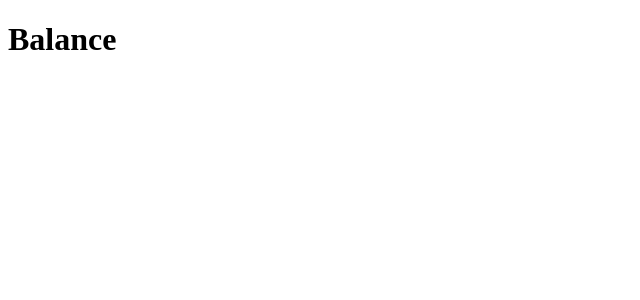
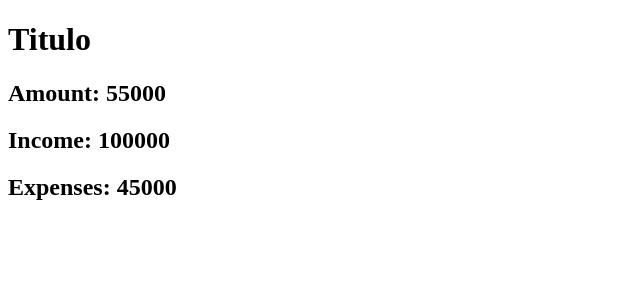
Before and after one commit to AllanAcostaM/Expenses_Tracker, an Angular app in the folder angular17_expenses_tracker/: page / in a window 1280 px wide. Shown: the top 300 px of the page, without its empty margins (0-640 px from the left). Built offline with nearby package versions, Linux system fonts and the light colour scheme.

Commit message:
Angular: Definicion y uso de un atributo del componente basado en una interface

```diff
--- a/angular17_expenses_tracker/src/app/app.component.html
+++ b/angular17_expenses_tracker/src/app/app.component.html
@@ -1,5 +1,5 @@
 <div class="content">
-  <app-balance title="Balance" />
+  <app-balance />
 </div>
 
 <!-- <router-outlet></router-outlet> -->
--- a/angular17_expenses_tracker/src/app/components/balance/balance.component.html
+++ b/angular17_expenses_tracker/src/app/components/balance/balance.component.html
@@ -1 +1,6 @@
 <h1>{{ title }}</h1>
+<div>
+  <h2>Amount: {{ balance.amount }}</h2>
+  <h2>Income: {{ balance.income }}</h2>
+  <h2>Expenses: {{ balance.expenses }}</h2>
+</div>
--- a/angular17_expenses_tracker/src/app/components/balance/balance.component.ts
+++ b/angular17_expenses_tracker/src/app/components/balance/balance.component.ts
@@ -1,6 +1,8 @@
 import { Component, Input } from '@angular/core';
 import { CommonModule } from '@angular/common';
 import { FormsModule } from '@angular/forms';
+
+import { Balance } from '../../models/balance.model';
 
 @Component({
   selector: 'app-balance',
@@ -10,5 +12,6 @@ import { FormsModule } from '@angular/forms';
   styleUrl: './balance.component.scss'
 })
 export class BalanceComponent {
-  @Input() title: string = '';
+  @Input() title: string = 'Titulo';
+  @Input() balance: Balance = { amount: 55_000, income: 100_000, expenses: 45_000 };
 }
--- /dev/null
+++ b/angular17_expenses_tracker/src/app/models/balance.model.ts
@@ -0,0 +1,5 @@
+export interface Balance {
+  amount: number;
+  income: number;
+  expenses: number;
+}
```
